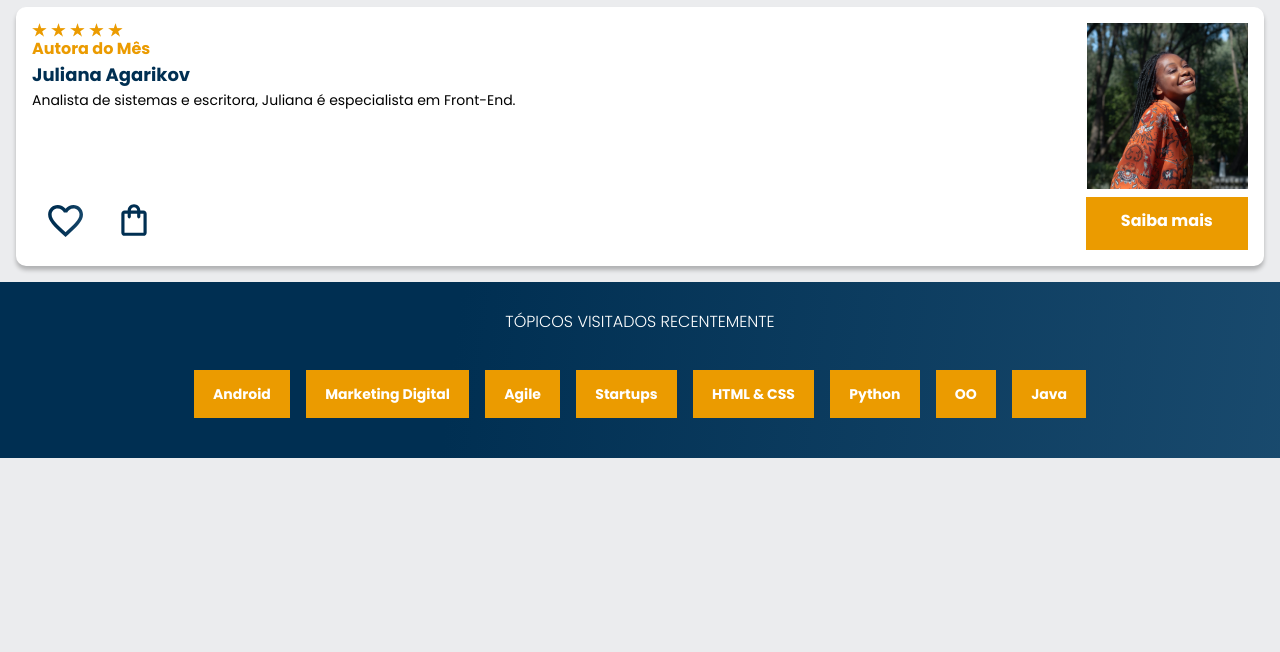
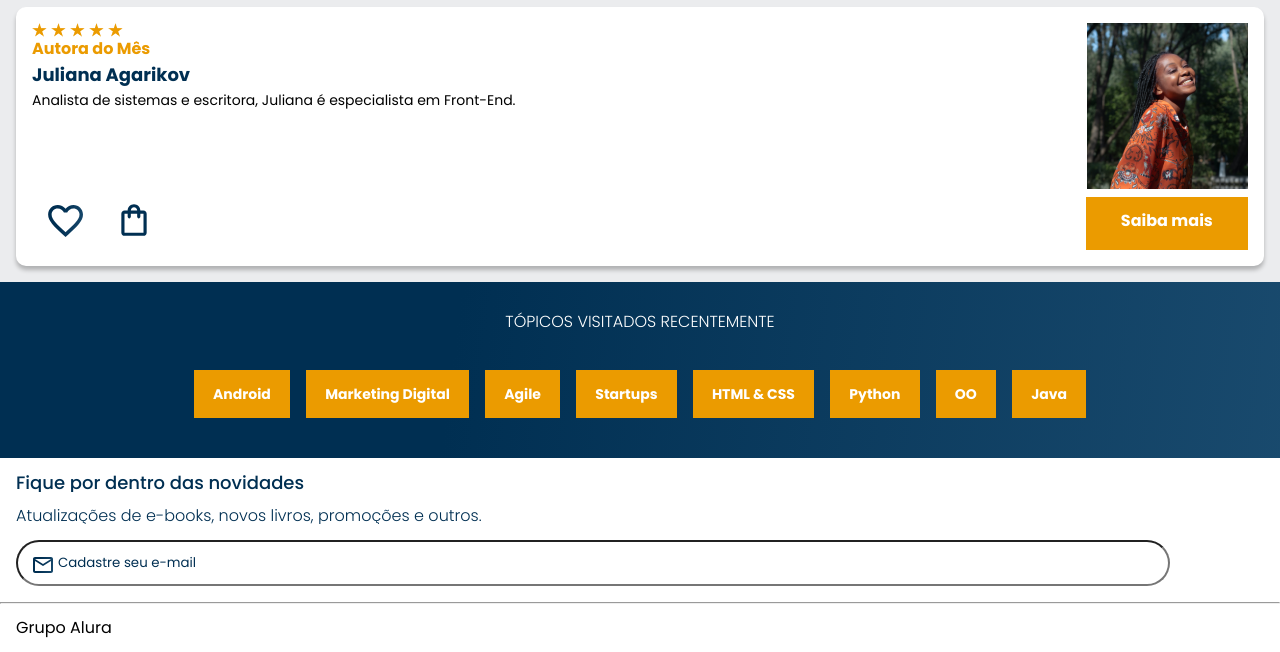
Before and after one commit to Viniciusdeab/alura-books, a plain HTML site: page index.html in a window 1280 px wide. Shown: the part 1934-2586 px from the top of the page. Before the commit the page ends 2392 px from the top, so only its background shows below. Drawn offline with nearby package versions, Linux system fonts and the light colour scheme.

Commit message:
Adição do conteudo do ultima seção e do rodape da pagina, arquivos contato.css e rodape.css para estilização dessas seções

```diff
--- a/index.html
+++ b/index.html
@@ -169,6 +169,18 @@
         </ul>
     </section>
 
+    <section class="contato">
+        <h2 class="contato__titulo">Fique por dentro das novidades</h2>
+        <p class="contato__texto">Atualizações de e-books, novos livros, promoções e outros.</p>
+        <input type="email" placeholder="Cadastre seu e-mail" class="contato__email">
+    </section>
+
+    <hr>
+
+    <footer class="rodape">
+        <h2 class="radape__titulo">Grupo Alura</h2>
+    </footer>
+
     <script src="https://unpkg.com/swiper@8/swiper-bundle.min.js"></script>
     <script>
         const swiper = new Swiper('.swiper', {
--- a/style.css
+++ b/style.css
@@ -2,6 +2,8 @@
 @import url("styles/banner.css");
 @import url("styles/carrossel.css");
 @import url("styles/topicos.css");
+@import url("styles/contato.css");
+@import url("styles/rodape.css");
 
 :root{
     --cor-de-fundo: #EBECEE;
--- a/styles/banner.css
+++ b/styles/banner.css
@@ -31,5 +31,5 @@
     color: var(--branco);
     text-align: center;
     background: url("../img/Pesquisa.svg") no-repeat;
-    background: 1em;
+    background-position: 1em;
 }
--- /dev/null
+++ b/styles/contato.css
@@ -0,0 +1,37 @@
+.contato{
+    background-color: var(--branco);
+    padding: 1em;
+}
+
+.contato__titulo,
+.contato__texto{
+    background: var(--azul-degrade);
+    -webkit-background-clip: text;
+    -webkit-text-fill-color: transparent;
+    background-clip: text;
+}
+
+.contato__titulo{
+    font-size: 18px;
+    font-weight: 500;
+}
+
+.contato__texto{
+    font-weight: 300;
+    margin: 1em 0;
+}
+
+.contato__email{
+    padding: 1em;
+    border: 1px solid var(-azul);
+    border-radius: 24px;
+    width: 90%;
+    color: var(--azul);
+}
+
+.contato__email::placeholder{
+    font-family: var(--fonte-principal);
+    color: var(--azul);
+    background: url("../img/Email.svg") no-repeat;
+    padding-left: 2em;
+}
--- /dev/null
+++ b/styles/rodape.css
@@ -0,0 +1,8 @@
+hr{
+    margin: 0;
+}
+
+.rodape{
+    background-color: var(--branco);
+    padding: 1em;
+}
```
